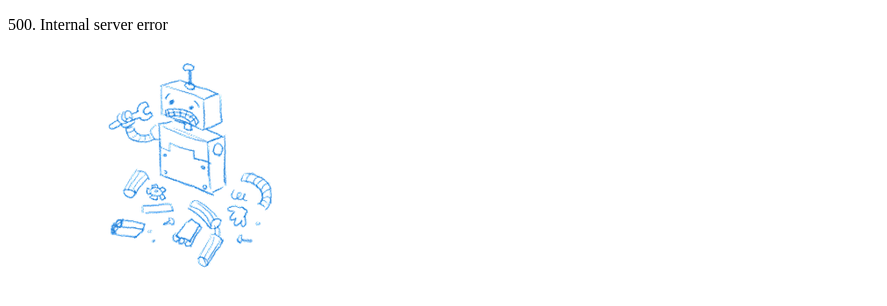
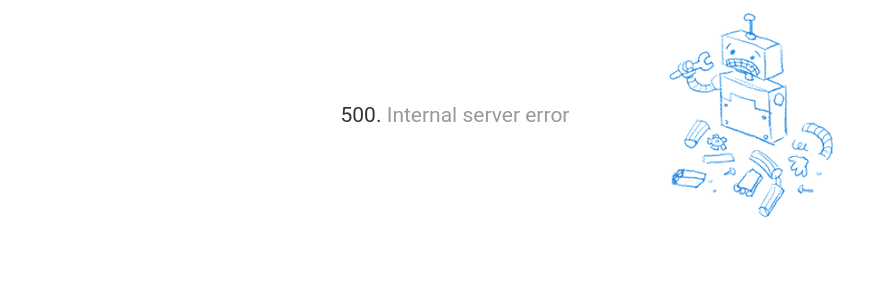
Before and after one commit to GSG-G10/Amateur_Eyes, a website: page views/500.html in a window 1280 px wide. Shown: the whole page, without its empty margins (0-887 px from the left). Drawn offline with Linux system fonts and the light colour scheme.

Commit message:
test error 404

```diff
--- a/views/500.html
+++ b/views/500.html
@@ -4,7 +4,7 @@
   <meta charset="UTF-8">
   <meta name="viewport" content="width=device-width, initial-scale=1.0">
   <meta http-equiv="X-UA-Compatible" content="ie=edge">
-  <link rel="stylesheet" href="/css/styles.css">
+  <link rel="stylesheet" href="/css/style.css">
   <title>Amature Eyes</title>
 </head>
 <body>
```
Also changed, not shown: test/test.js (+31 -8 lines), views/404.html (+1 -1 lines).
